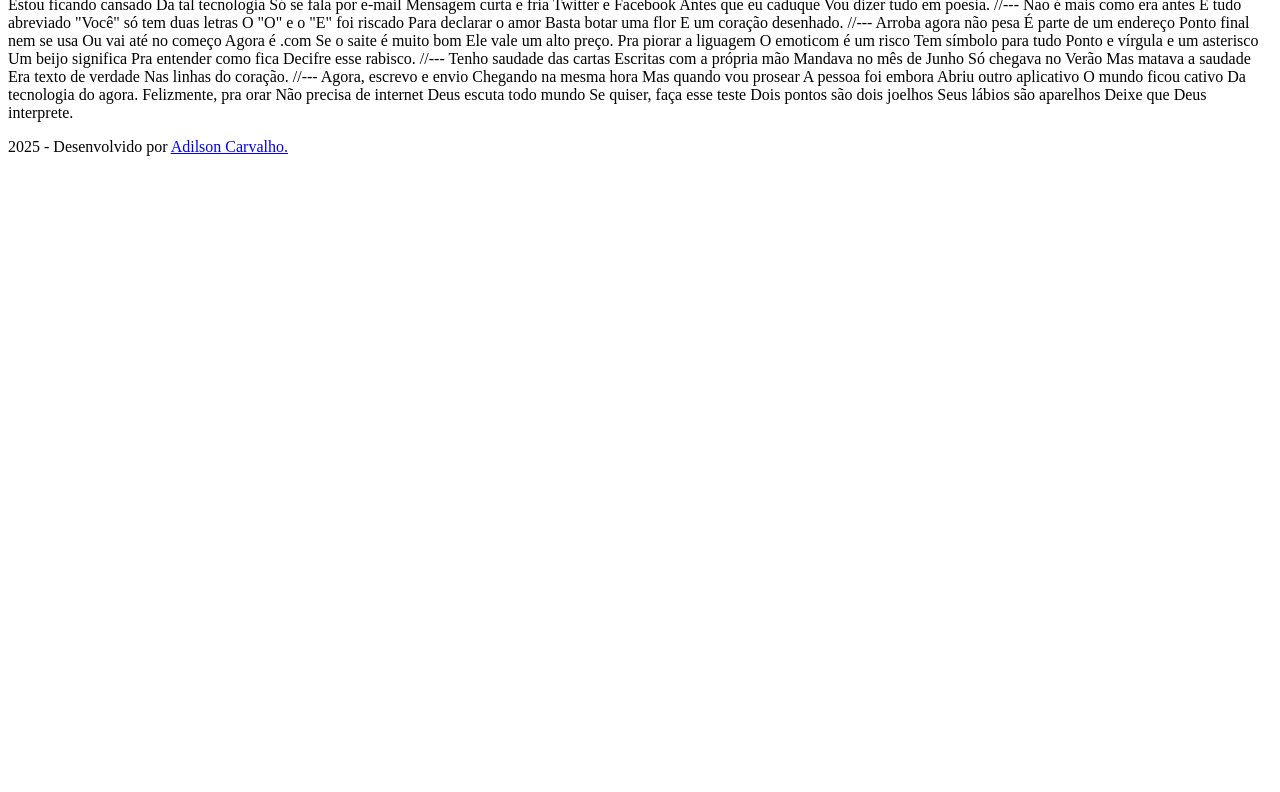
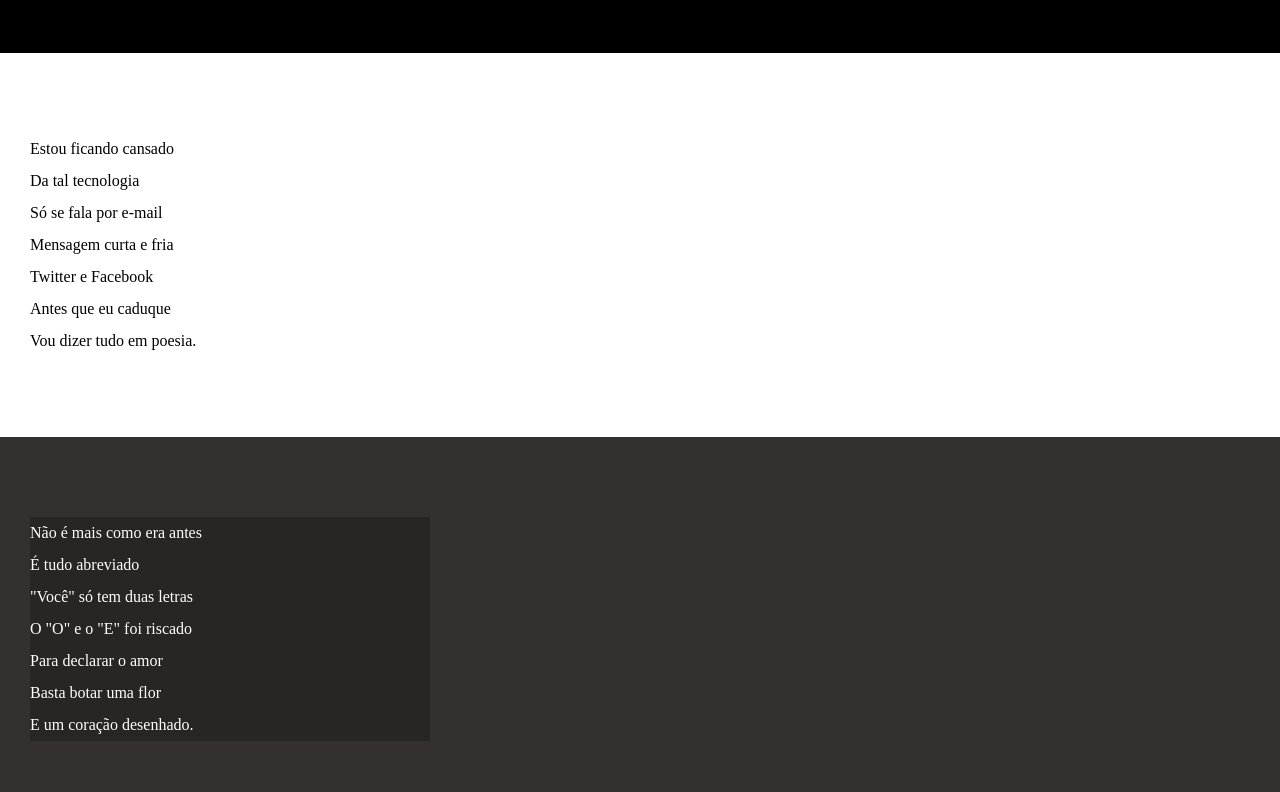
Before and after one commit to AdilsondeCarvalho/html-css, a plain HTML site: page Desafios/d012/index.html in a window 1280 px wide. Shown: the part 102-894 px from the top of the page. Before the commit the page ends 800 px from the top, so only its background shows below. Drawn offline with Linux system fonts and the light colour scheme.

Commit message:
Alteração

```diff
--- /dev/null
+++ b/Desafios/d012/estilo/style.css
@@ -0,0 +1,69 @@
+@charset "UTF-8";
+
+* {
+    margin: 0px;
+    padding: 0px;
+}
+
+html, body {
+    min-height: 100vh;
+    background-color: darkgray;
+}
+
+header {
+    background-color: black;
+    color: white;
+    text-align: center;
+}
+
+header > h1 {
+    padding-top: 50px;
+    font-variant: small-caps;
+}
+
+header > p {
+    padding-bottom: 50px
+    ;
+}
+
+header a, footer {
+    color: white;
+    text-decoration: none;
+    font-weight: bolder;
+}
+
+header a:hover, footer a:hover {
+    text-decoration: underline;
+}
+
+/* Seção como um todo.*/
+section {
+    padding-top: 10vh;
+    padding-bottom: 10vh;
+    line-height: 2em;
+    padding-left: 30px;
+
+}
+
+section.normal {
+    background-color: white;
+    color: black;
+}
+
+section.imagem {
+    background-color: rgb(53, 48, 48);
+    color: white;
+}
+
+/* Todo parágrafo que estiver dentro da imagem*/
+section.imagem > p {
+    width: 400px;
+    background-color: rgba(0, 0, 0, 0.238);
+}
+
+footer {
+    background-color: black;
+    color: white;
+    text-align: center;
+    padding: 10px;
+}
--- a/Desafios/d012/index.html
+++ b/Desafios/d012/index.html
@@ -4,77 +4,96 @@
     <meta charset="UTF-8">
     <meta name="viewport" content="width=device-width, initial-scale=1.0">
     <title>Cordel Moderno</title>
+    <link rel="stylesheet" href="estilo/style.css">
 </head>
 <body>
     <header>
         <h1>Cordel Moderno</h1>
-        Por <a href="https://www.recantodasletras.com.br/autor_textos.php?id=9806" target="_blank">Milton Duarte</a>
+        <p>Por <a href="https://www.recantodasletras.com.br/autor_textos.php?id=9806" target="_blank">Milton Duarte</a></p>
 
     </header>
 
-    Estou ficando cansado
-    Da tal tecnologia
-    Só se fala por e-mail
-    Mensagem curta e fria
-    Twitter e Facebook
-    Antes que eu caduque
+    <section class="normal">
+        <p>
+            Estou ficando cansado <br>
+            Da tal tecnologia <br>
+            Só se fala por e-mail <br>
+            Mensagem curta e fria <br>
+            Twitter e Facebook <br>
+            Antes que eu caduque <br>
             Vou dizer tudo em poesia.
+        </p>
+    </section>
 
-    //---
 
-    Não é mais como era antes
-    É tudo abreviado
-    "Você" só tem duas letras
-    O "O" e o "E" foi riscado
-    Para declarar o amor
-    Basta botar uma flor
+    <section class="imagem">
+        <p>
+            Não é mais como era antes <br>
+            É tudo abreviado <br>
+            "Você" só tem duas letras <br>
+            O "O" e o "E" foi riscado <br>
+            Para declarar o amor <br>
+            Basta botar uma flor <br>
             E um coração desenhado.
+        </p>
+    </section>
 
-    //---
 
-    Arroba agora não pesa
-    É parte de um endereço
-    Ponto final nem se usa
-    Ou vai até no começo
-    Agora é .com
-    Se o saite é muito bom
+    <section class="normal">
+        <p>
+            Arroba agora não pesa <br>
+            É parte de um endereço <br>
+            Ponto final nem se usa <br>
+            Ou vai até no começo <br>
+            Agora é .com    <br>
+            Se o saite é muito bom  <br>
             Ele vale um alto preço.
+        </p>
 
-    Pra piorar a liguagem
-    O emoticom é um risco
-    Tem símbolo para tudo
-    Ponto e vírgula e um asterisco
-    Um beijo significa
-    Pra entender como fica
+        <p>
+            Pra piorar a liguagem<br>
+            O emoticom é um risco<br>
+            Tem símbolo para tudo<br>
+            Ponto e vírgula e um asterisco<br>
+            Um beijo significa<br>
+            Pra entender como fica<br>
             Decifre esse rabisco.
+        </p>
+    </section>
 
-    //---
 
-    Tenho saudade das cartas
-    Escritas com a própria mão
-    Mandava no mês de Junho
-    Só chegava no Verão
-    Mas matava a saudade
-    Era texto de verdade
+    <section class="imagem">
+        <p>
+            Tenho saudade das cartas<br>
+            Escritas com a própria mão<br>
+            Mandava no mês de Junho<br>
+            Só chegava no Verão<br>
+            Mas matava a saudade<br>
+            Era texto de verdade<br>
             Nas linhas do coração.
+        </p>
+    </section>
 
-    //---
 
-    Agora, escrevo e envio
-    Chegando na mesma hora
-    Mas quando vou prosear
-    A pessoa foi embora
-    Abriu outro aplicativo
-    O mundo ficou cativo
+    <section>
+        <p class="normal">
+            Agora, escrevo e envio<br>
+            Chegando na mesma hora<br>
+            Mas quando vou prosear<br>
+            A pessoa foi embora<br>
+            Abriu outro aplicativo<br>
+            O mundo ficou cativo  <br>
             Da tecnologia do agora.
+        </p>
 
-    Felizmente, pra orar
-    Não precisa de internet
-    Deus escuta todo mundo
-    Se quiser, faça esse teste
-    Dois pontos são dois joelhos
-    Seus lábios são aparelhos
+        Felizmente, pra orar<br>
+        Não precisa de interne<br>
+        Deus escuta todo mundo<br>
+        Se quiser, faça esse teste<br>
+        Dois pontos são dois joelhos<br>
+        Seus lábios são aparelhos<br>
         Deixe que Deus interprete.
+    </section>
 
     <footer>
         <p>2025 - Desenvolvido por <a href="https://github.com/AdilsondeCarvalho" target="_blank">Adilson Carvalho.</a></p>
```
Lines whose indentation alone changed are shown as unchanged.
